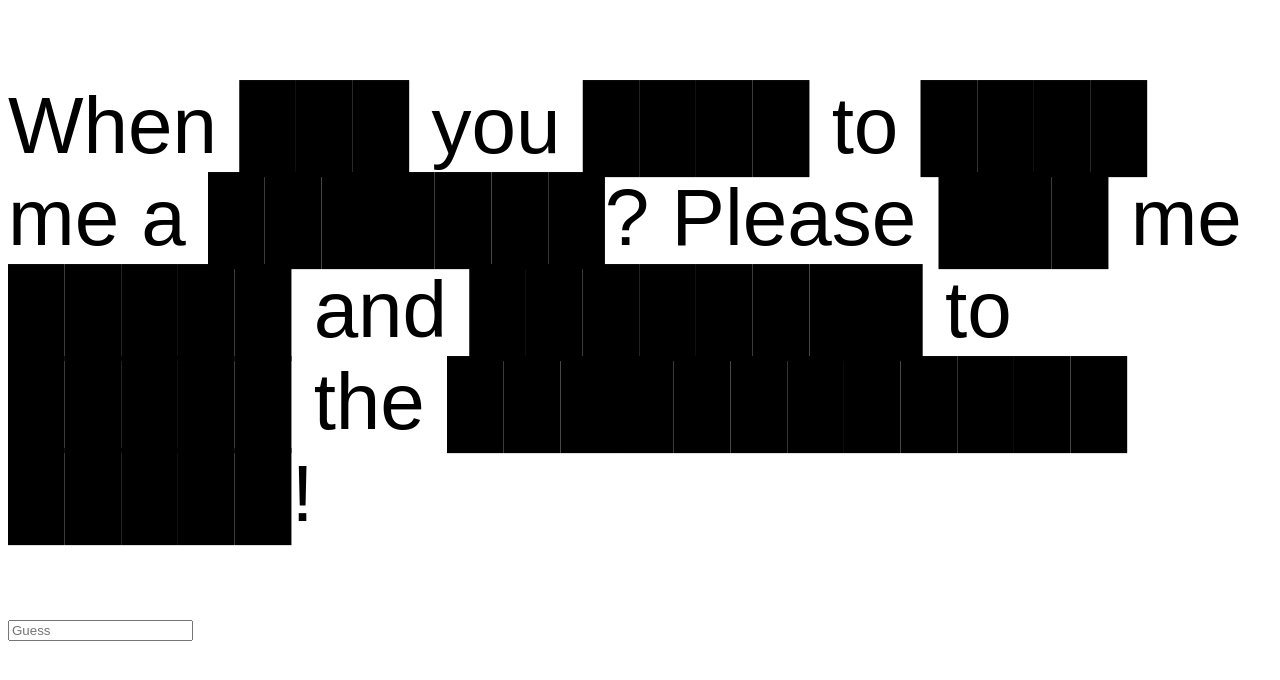
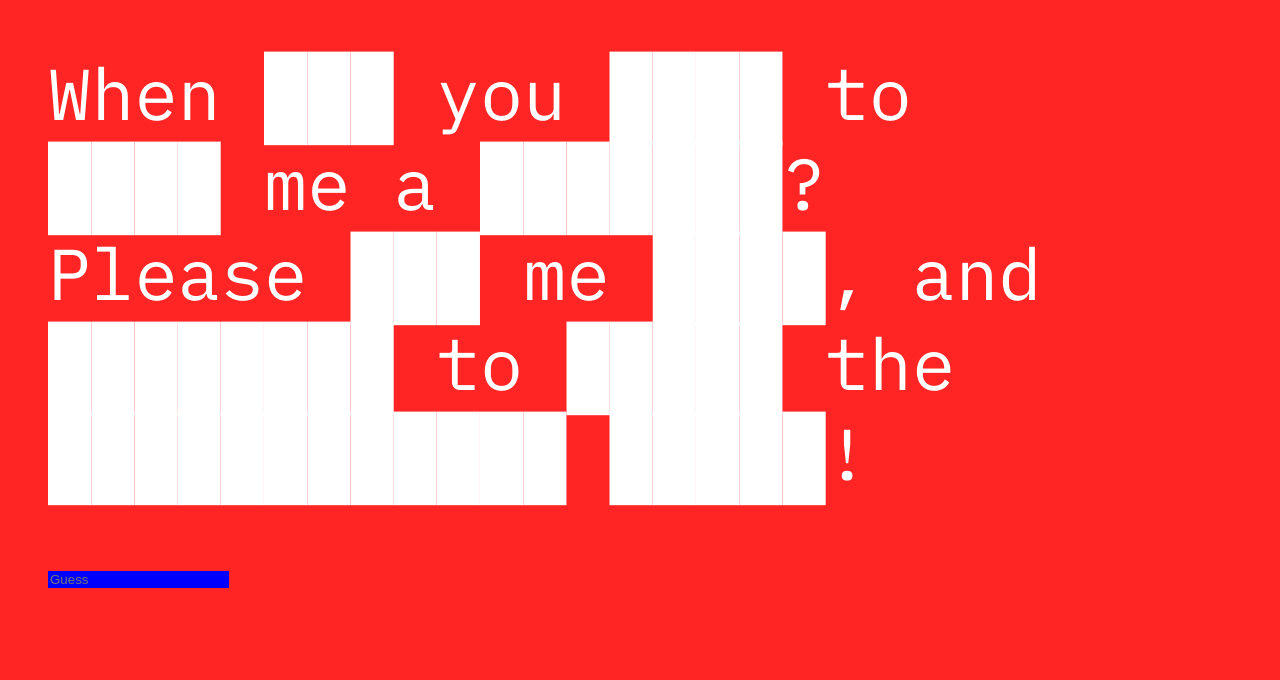
Before and after one commit to ashley-cai/illiteracy-souvenirs, a website: page index.html in a window 1280 px wide. Drawn offline with Linux system fonts and the light colour scheme.

Commit message:
redaction working

```diff
--- a/index.html
+++ b/index.html
@@ -6,9 +6,13 @@
   <body>
     <script src="index.js"></script>
 
-    <p id="sentence">█</p>
+    <div id = "words-container">
+        <p id="sentence">█</p>
 
-    <input type="text" id="name" placeholder="Guess">
+        <form id = "guess-form" action = "javascript:guess()" autocomplete="off" >
+            <input type="text" id="guess" placeholder="Guess">
+        </form>
+    </div>
 
   </body>
 </html>
--- a/index.js
+++ b/index.js
@@ -1,12 +1,20 @@
 "use strict";
 let sentences = ["When are you free to give me a haircut? Please let me know, and remember to bring the hairdressing tools!"];
-let exceptionWords = ["a", "when", "you", "to", "please", "me", "and", "the", " ", ".", "?", "!",];
-//Randomly picks a sentence from the list of sentences and
+let exceptionWords = ["a", "when", "you", "to", "please", "me", "and", "the", " ", ".", "?", "!", ","];
+let words;
+let lowercaseWords;
+let redactedWords;
+let sentenceObject;
+//Randomly picks a sentence from the list of sentences and initializes/displays it
 function initializeSentence() {
+    //temporary
     let str = sentences[0];
-    let words = str.match(/\w+|\s+|[^\s\w]+/g);
-    let redactedWords = redactSentence(words);
-    let sentenceObject = document.getElementById("sentence");
+    //split sentence into separate pieces and store in 2 lists - nonredacted and redacted
+    words = str.match(/\w+|\s+|[^\s\w]+/g);
+    lowercaseWords = stringArrayLowercase(words);
+    redactedWords = redactSentence(words);
+    //get printable version of redacted sentence and display
+    sentenceObject = document.getElementById("sentence");
     sentenceObject.innerHTML = sentenceFromList(redactedWords);
     console.log(words);
 }
@@ -18,7 +26,15 @@ function sentenceFromList(arr) {
     }
     return str;
 }
-//returns sentence with redacted words
+//takes in array of strings and returns the same in lowercase
+function stringArrayLowercase(arr) {
+    let lowercaseArr = [];
+    for (let i = 0; i < arr.length; ++i) {
+        lowercaseArr.push(arr[i].toLowerCase());
+    }
+    return lowercaseArr;
+}
+//returns sentence with redacted words -- used by initialize sentence
 function redactSentence(words) {
     let redactedWords = [];
     for (let i = 0; i < words.length; ++i) {
@@ -31,7 +47,7 @@ function redactSentence(words) {
     }
     return redactedWords;
 }
-//returns redacted string based on given length
+//returns redacted string based on given length -- used by redactSentence
 function redactedGenerator(length) {
     let str = '';
     for (let i = 0; i < length; ++i) {
@@ -39,6 +55,18 @@ function redactedGenerator(length) {
     }
     return str;
 }
+//Handles guesses from the guess input text box, unredacts if there is a match
+function guess() {
+    var _a;
+    let formObject = document.getElementById("guess");
+    let input = (_a = document.getElementById("guess")) === null || _a === void 0 ? void 0 : _a.value;
+    formObject.value = "";
+    let index = lowercaseWords.indexOf(input.toLowerCase());
+    if (index != -1) {
+        redactedWords[index] = words[index];
+        sentenceObject.innerHTML = sentenceFromList(redactedWords);
+    }
+}
 window.onload = function () {
     initializeSentence();
 };
--- a/styles.css
+++ b/styles.css
@@ -1,3 +1,7 @@
+:root {
+    --red: #FF2525;
+}
+
 @font-face {
     font-family: "ArgentPixel";
     src: url("fonts/ArgentPixelCF-Regular.woff") format('woff');
@@ -9,7 +13,30 @@
     src: url("fonts/GT-Cinetype-Regular.ttf");
   }
 
+  @font-face {
+    font-family: "IBMPlexMono";
+    src: url("fonts/IBMPlexMono-Regular.otf");
+  }
+
+
   #sentence {
-    font-family: "Arial";
-    font-size: 80px;
+    margin-top: 0;
+    font-family: "IBMPlexMono";
+    font-size: 4.5em;
+    line-height: 125%;
+    color: white;
   }
+
+  #words-container {
+    padding: 5vh;
+    width: 80vw;
+  }
+
+  #guess {
+    border: none;
+    background-color: blue;
+  }
+
+  body {
+    background-color: var(--red);
+  }
```
Also changed, not shown: index.ts (+41 -9 lines), fonts/IBMPlexMono-Regular.otf (added).
